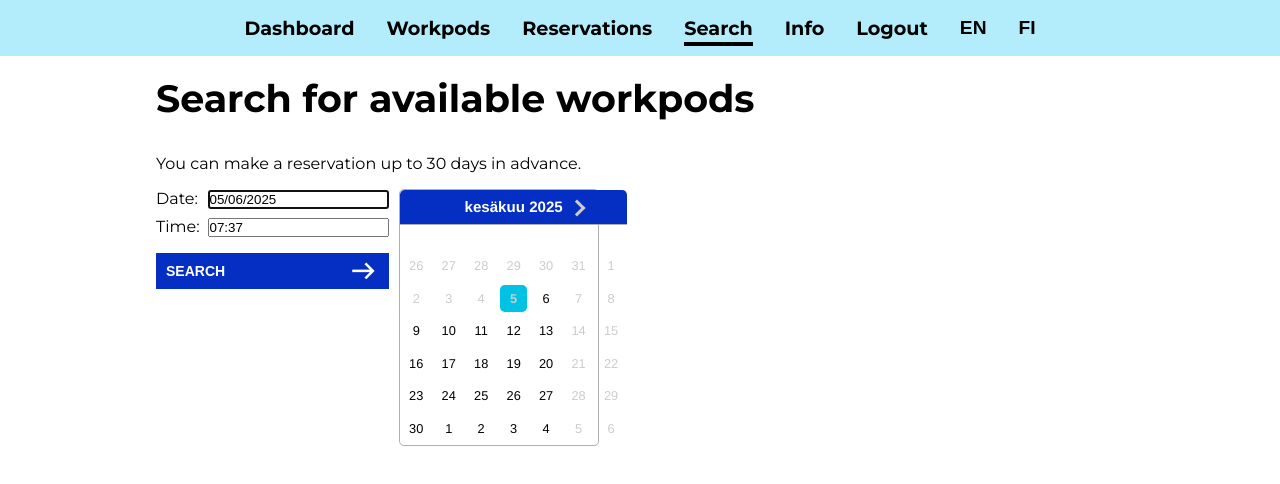
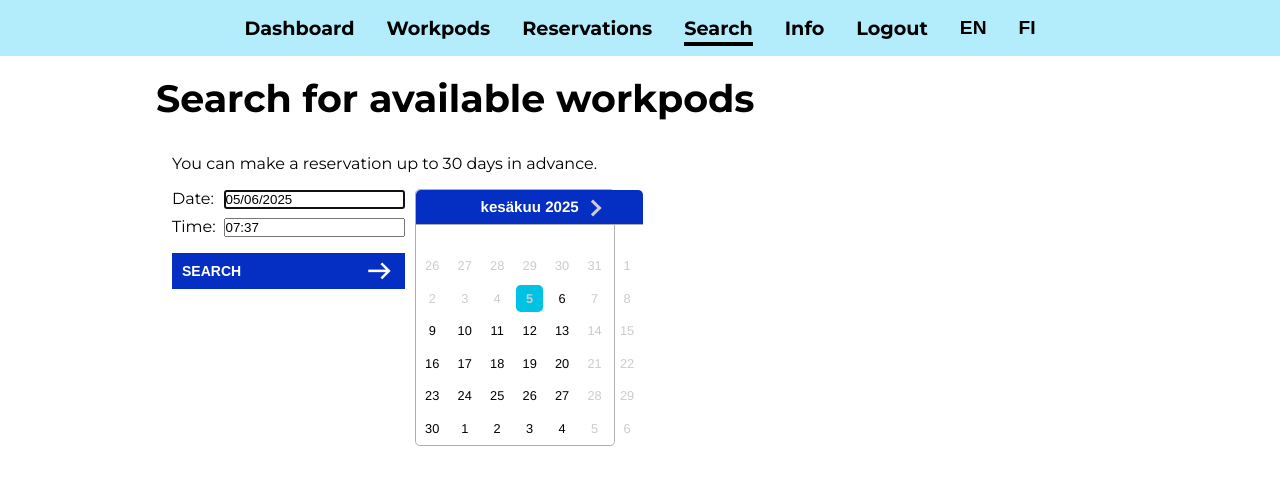
Before and after one commit to oskarisuonpaa/work-pod-end-user-interface, a React (Vite) app in the folder app/: page /search in a window 1280 px wide. Shown: the top 484 px of the page. Built offline with nearby package versions, Linux system fonts and the light colour scheme; no server answers; sample sign-in values are in the browser's storage.

Commit message:
another style update

```diff
--- a/app/src/components/Search/Search.css
+++ b/app/src/components/Search/Search.css
@@ -1,10 +1,11 @@
-
+#search-info {
+    padding-left: 1rem;
+}
 .search-form {
     display: grid;
     gap: 0.5rem;
     max-width: 400px;
-    padding-top: 1rem;
-    padding-bottom: 1rem;
+    padding: 1rem;
 
     grid-template-columns: max-content max-content;
 }
--- a/app/src/components/Search/index.tsx
+++ b/app/src/components/Search/index.tsx
@@ -37,7 +37,7 @@ const Search = () => {
 
   return (
     <PageWrapper pageTitle={t("search-title")}>
-      <p>{t("search-reservation-info")}</p>
+      <p id="search-info">{t("search-reservation-info")}</p>
       <form id="searchForm" onSubmit={handleSubmit} className="search-form">
           <label htmlFor="date">{t("date")}:</label>
 
```
